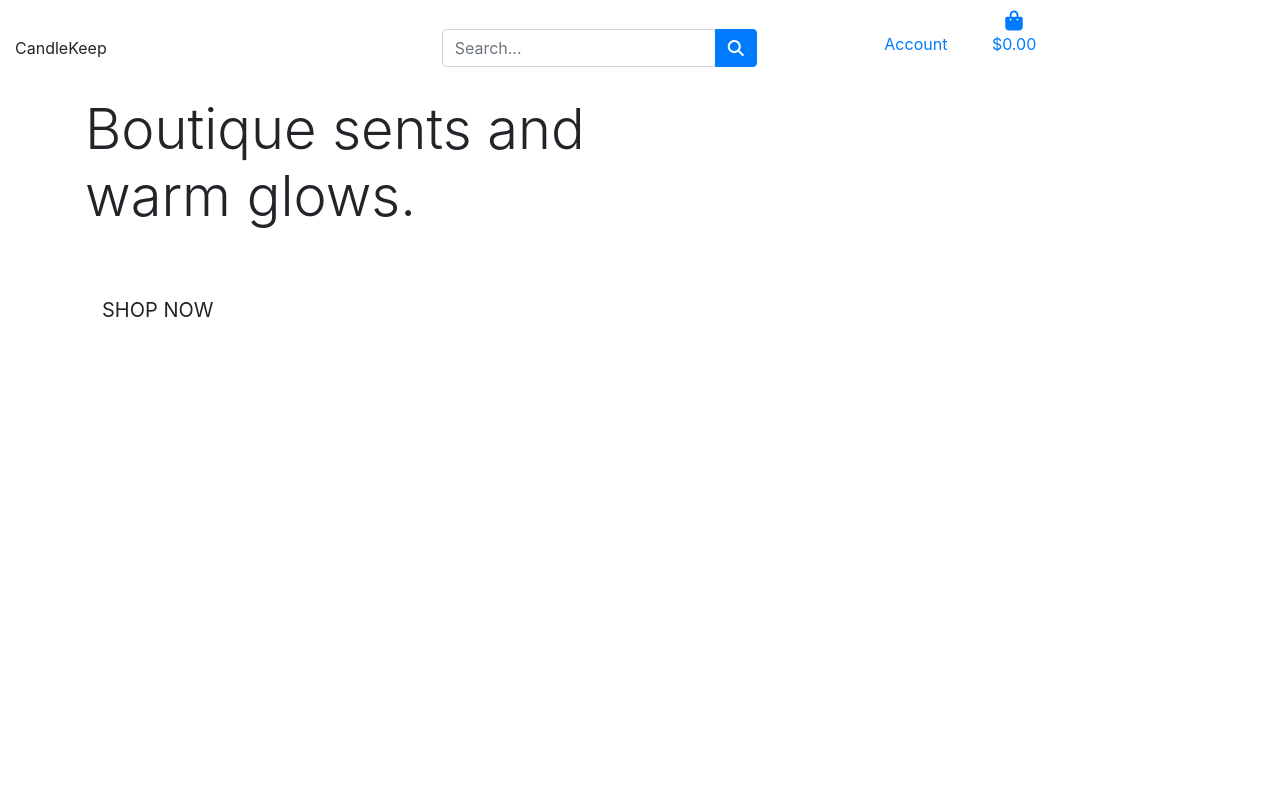
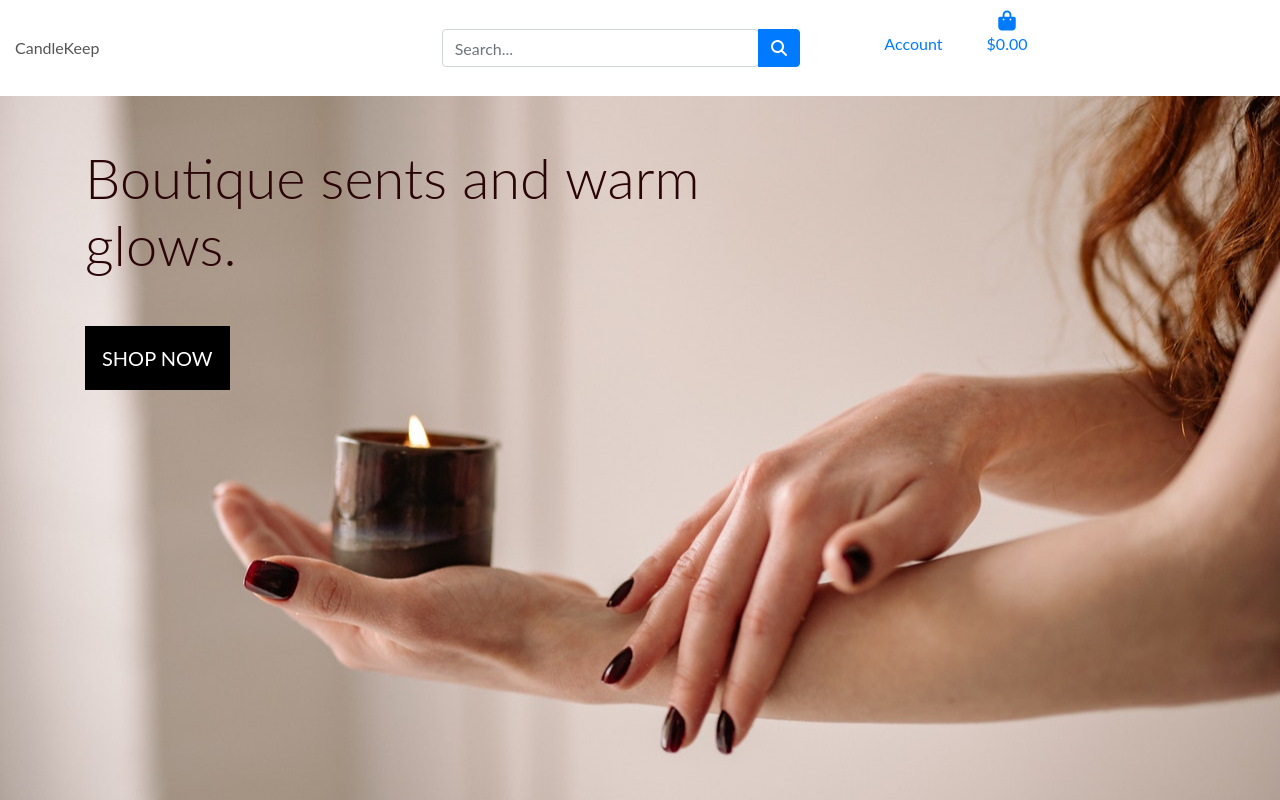
Before and after one commit to CraigThomasson/ecommerce-store, a Django app: page / in a window 1280 px wide. Run offline with Django 3.2, Linux system fonts and the light colour scheme; some libraries are stand-ins or nearby versions.

Commit message:
add basic style to home page and update home page background image

```diff
--- a/candle_store/settings.py
+++ b/candle_store/settings.py
@@ -149,6 +149,11 @@ USE_TZ = True
 # https://docs.djangoproject.com/en/3.2/howto/static-files/
 
 STATIC_URL = '/static/'
+STATICFILES_DIRS = (os.path.join(BASE_DIR, 'static'),)
+
+MEDIA_URL = '/media/'
+MEDIA_ROOT = os.path.join(BASE_DIR, 'media')
+
 
 # Default primary key field type
 # https://docs.djangoproject.com/en/3.2/ref/settings/#default-auto-field
--- a/candle_store/urls.py
+++ b/candle_store/urls.py
@@ -15,9 +15,11 @@ Including another URLconf
 """
 from django.contrib import admin
 from django.urls import path, include
+from django.conf import settings
+from django.conf.urls.static import static
 
 urlpatterns = [
     path('admin/', admin.site.urls),
     path('accounts/', include('allauth.urls')),
     path('', include('home.urls')),
-]
+] + static(settings.MEDIA_URL, document_root=settings.MEDIA_ROOT)
--- a/home/templates/home/index.html
+++ b/home/templates/home/index.html
@@ -12,13 +12,13 @@
 {% block content %}
     <div class="container h-100">
         <div class="row h-100">
-            <div class="col-7 col-md-6 my-auto">
-                <h1 class="display-4">
+            <div class="col-8 col-md-7 mt-5">
+                <h1 class="display-4 home-pg-text">
                     Boutique sents and warm glows.
                 </h1>
                 <div class="my-5">
                     <h4>
-                        <a href="" class="btn btn-lg rounded-0 text-uppercase py-3">Shop Now</a>
+                        <a href="" class="home-shop-btn btn btn-lg rounded-0 text-uppercase py-3">Shop Now</a>
                     </h4>
                 </div>
             </div>
--- a/static/css/base.css
+++ b/static/css/base.css
@@ -0,0 +1,40 @@
+/* html and body bassed on code institue boutique ado project  */
+
+html {
+    height: 100%;
+}
+
+body {
+    background: url('/media/site-background.jpg') no-repeat center center fixed;
+    background-size: cover;
+    height: calc(100vh - 164px);
+    color: #555;
+    font-family: 'Lato';
+}
+
+/* from Bulma */
+.icon {
+    align-items: center;
+    display: inline-flex;
+    justify-content: center;
+    height: 1.5rem;
+    width: 1.5rem;
+}
+
+
+/* ---------------------------------header */
+.search-bar {
+    width: 80%;
+}
+
+
+/* -----------------------------home page */
+
+.home-pg-text {
+    color: #2a0406;
+}
+
+.home-shop-btn {
+    background: black;
+    color: white;
+}
--- a/templates/base.html
+++ b/templates/base.html
@@ -11,6 +11,7 @@
 
     {% block corecss %}
       <link rel="stylesheet" href="https://cdn.jsdelivr.net/npm/bootstrap@4.6.1/dist/css/bootstrap.min.css" integrity="sha384-zCbKRCUGaJDkqS1kPbPd7TveP5iyJE0EjAuZQTgFLD2ylzuqKfdKlfG/eSrtxUkn" crossorigin="anonymous">
+      <link rel="stylesheet" href="{% static 'css/base.css' %}">
     {% endblock %}
 
     {% block extracss %}
@@ -28,14 +29,14 @@
   </head>
   <body>
     <!----------------------------------------------------------------------------------------- main site header -->
-    <header class="container-fluid fixed_top">
+    <header class="container-fluid fixed_top bg-white">
       <div class="row">
         <div class="col-12 col-lg-4 my-auto text-center text-lg-left">CandleKeep</div>
         <div class="col-12 col-lg-4 my-auto">
           <!------------------------------------------------------------- product search bar -->
           <form action="#" method="get">
             <div class="input-group">
-              <div class="form-outline">
+              <div class="form-outline search-bar">
                 <input class="form-control" name="q" type="text" placeholder="Search...">
               </div>
               <div class="input-group-append">
```
Also changed, not shown: media/1.jpg (added), media/site-background.jpg (added). Lines whose indentation alone changed are shown as unchanged.
